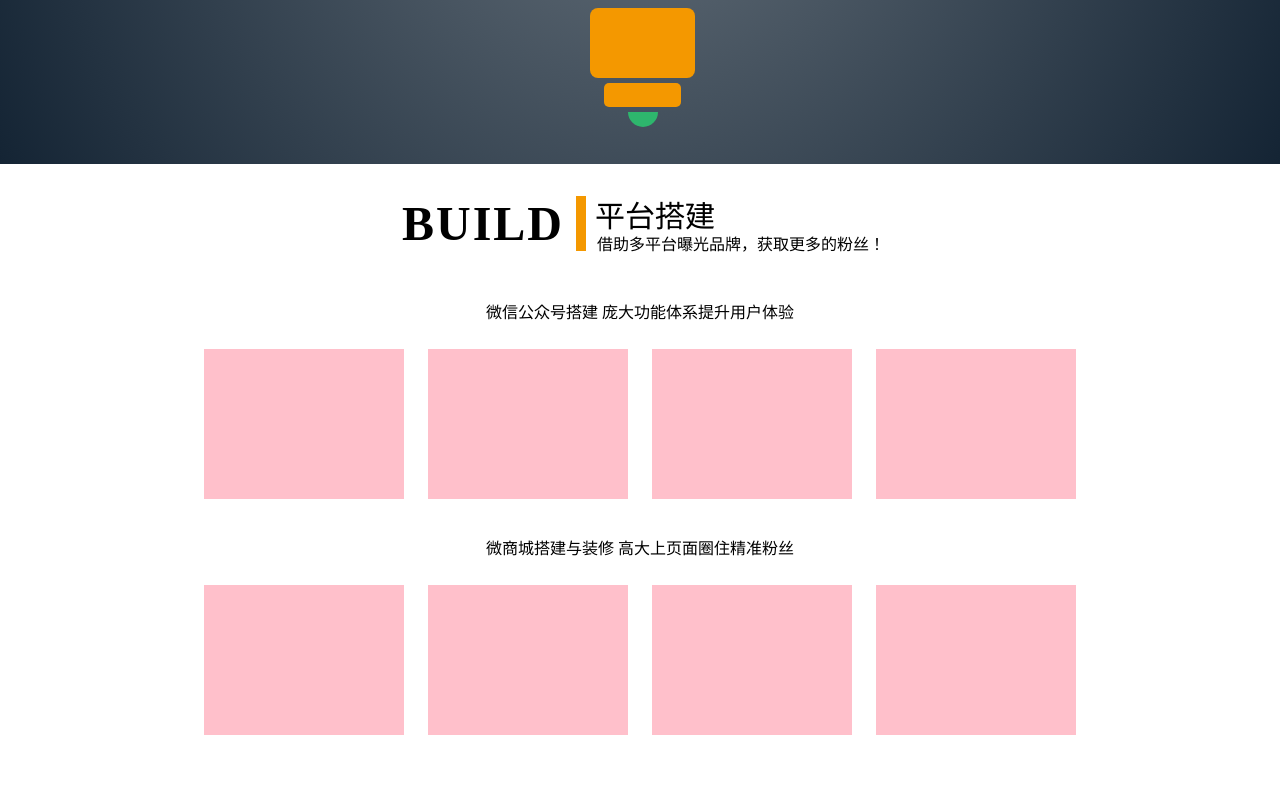
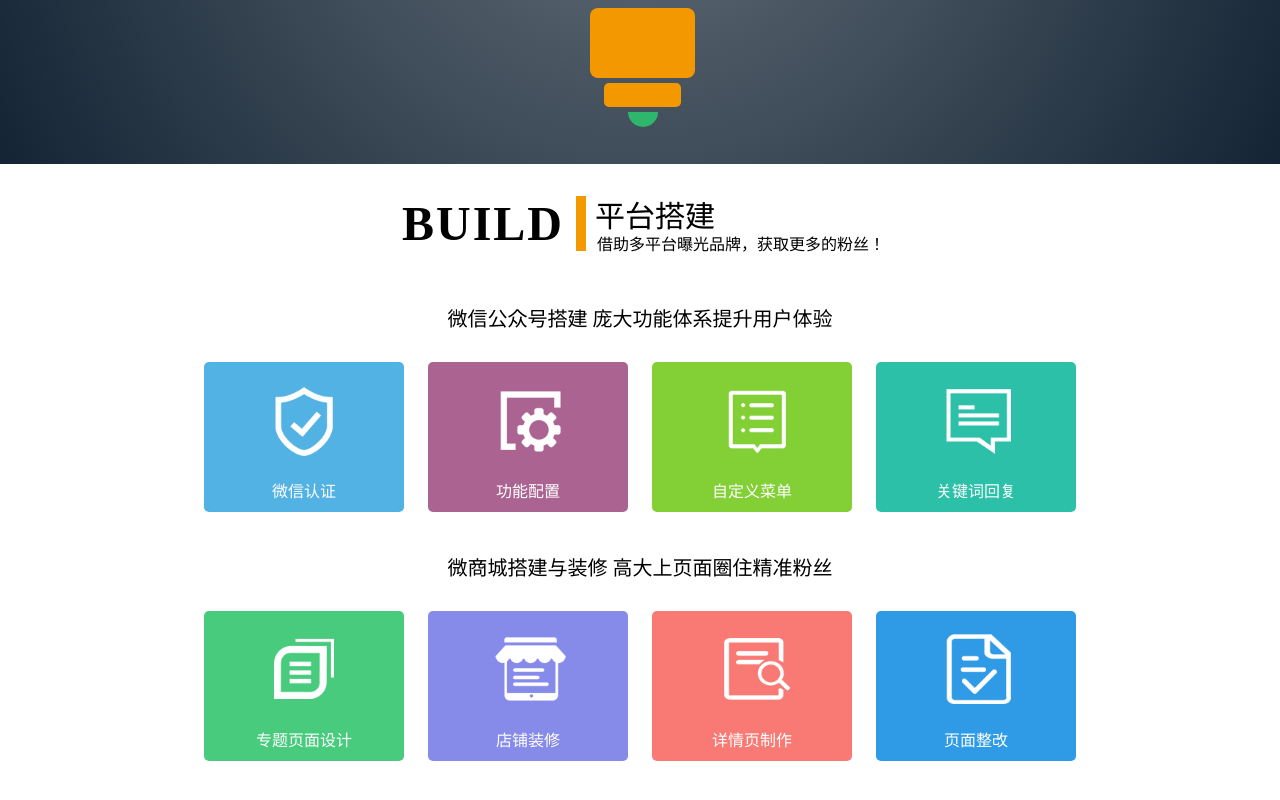
Before and after one commit to wulzt/finalexam, a plain HTML site: page index.html in a window 1280 px wide. Shown: the part 1139-1939 px from the top of the page. Drawn offline with Linux system fonts and the light colour scheme; a web font is replaced by a local one.

Commit message:
'build' done

```diff
--- a/css/1.css
+++ b/css/1.css
@@ -1,11 +1,7 @@
-@font-face{
-    font-family: "YaHei";
-    src: url("../font/YaHei.ttf");
-}
 body{
     margin: 0 0;
     padding: 0 0;
-    font-family: YaHei;
+    font-family: "Microsoft YaHei";
 }
 a{
     color: black;
@@ -319,4 +315,47 @@ h1 + p{
     height: 150px;
     width: 200px;
     margin: 10px;
+    background-image: url(../images/4.png);
+    background-repeat: no-repeat;
+    background-size: 350%;
+    border-radius: 5px;
 }
+#build .inner >p{
+    font-size: 20px;
+}
+#function_1{
+    background-color: rgb(82,178,227);
+    background-position: 70px 25px;
+}
+#function_2{
+    background-color:rgb(171,100,145);
+    background-position: -140px 25px;
+}
+#function_3{
+    background-color:rgb(130,207,54);
+    background-position: -350px 25px;
+}
+#function_4{
+    background-color:rgb(43,192,167);
+    background-position: -565px 25px;
+}
+#function_5{
+    background-color:rgb(73,203,126);
+    background-position: 70px -220px;
+}
+#function_6{
+    background-color:rgb(134,138,232);
+    background-position: -140px -220px;
+}
+#function_7{
+    background-color:rgb(249,122,116);
+    background-position: -350px -220px;
+}
+#function_8{
+    background-color:rgb(47,154,229);
+    background-position: -565px -220px;
+}
+.function p{
+    color: white;
+    padding-top: 100px;
+}
--- a/index.html
+++ b/index.html
@@ -106,18 +106,18 @@
                 <p>借助多平台曝光品牌，获取更多的粉丝！</p>
             </div>
             <p>微信公众号搭建 庞大功能体系提升用户体验</p>
-            <div id="wechatpublic" class="boxx">
-                <div class="function"></div>
-                <div class="function"></div>
-                <div class="function"></div>
-                <div class="function"></div>
+            <div class="boxx">
+                <div class="function" id="function_1"><p>微信认证</p></div>
+                <div class="function" id="function_2"><p>功能配置</p></div>
+                <div class="function" id="function_3"><p>自定义菜单</p></div>
+                <div class="function" id="function_4"><p>关键词回复</p></div>
             </div>
             <p>微商城搭建与装修 高大上页面圈住精准粉丝</p>
-            <div id="ecshop" class="boxx">
-                    <div class="function"></div>
-                    <div class="function"></div>
-                    <div class="function"></div>
-                    <div class="function"></div>
+            <div class="boxx">
+                    <div class="function" id="function_5"><p>专题页面设计</p></div>
+                    <div class="function" id="function_6"><p>店铺装修</p></div>
+                    <div class="function" id="function_7"><p>详情页制作</p></div>
+                    <div class="function" id="function_8"><p>页面整改</p></div>
             </div>
         </div>
     </div>
```
